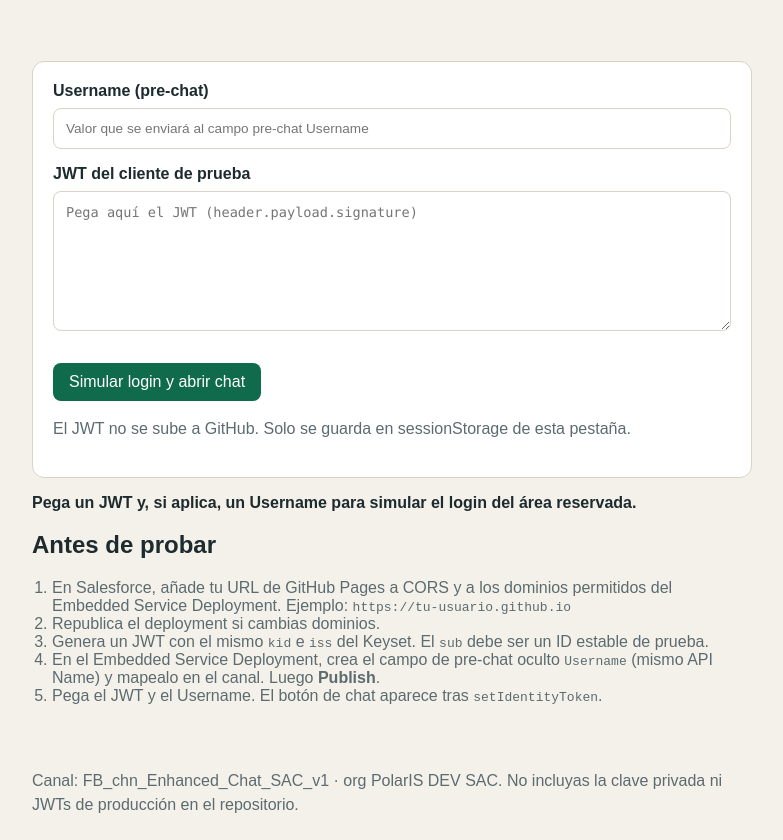
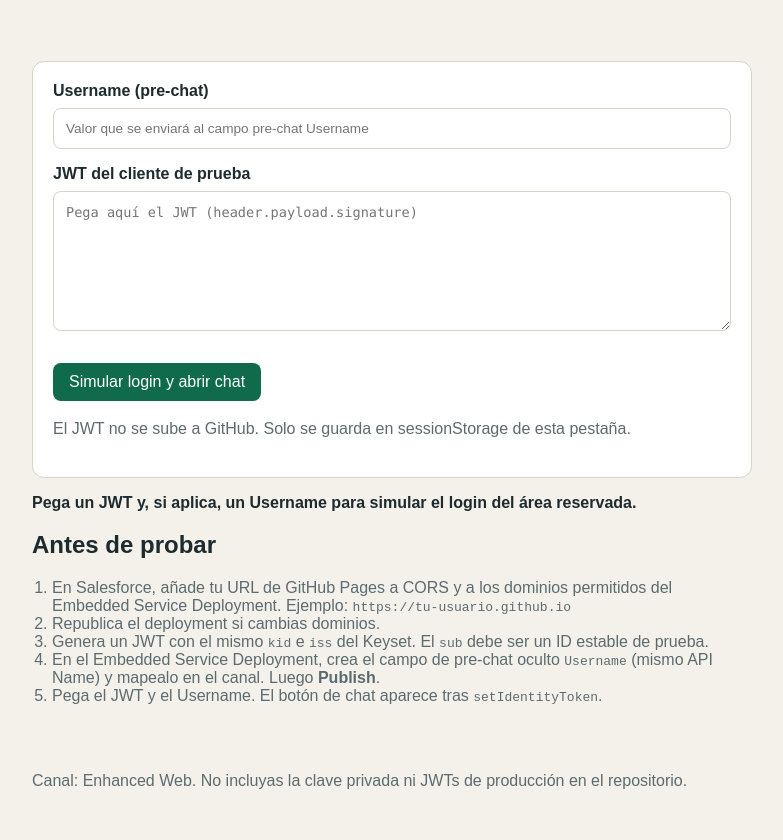
Before and after one commit to sfigueroa12/EmbeddedServiceChat, a plain HTML site: page index.html in a window 1280 px wide. Shown: the part 118-958 px from the top of the page, without its empty margins (248-1031 px from the left). After the commit the page ends 935 px from the top, so only its background shows below. Drawn offline with Linux system fonts and the light colour scheme.

Commit message:
Update index.html

```diff
--- a/index.html
+++ b/index.html
@@ -173,7 +173,7 @@
     </main>
 
     <footer>
-      Canal: FB_chn_Enhanced_Chat_SAC_v1 · org PolarIS DEV SAC. No incluyas la
+      Canal: Enhanced Web. No incluyas la
       clave privada ni JWTs de producción en el repositorio.
     </footer>
 
```
